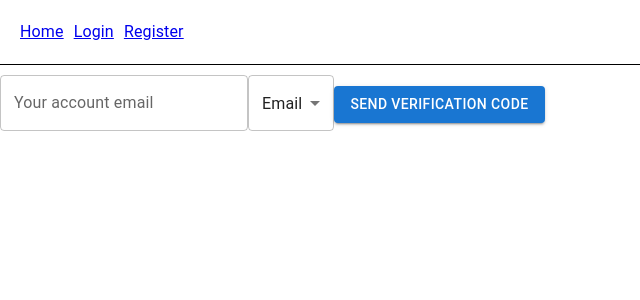
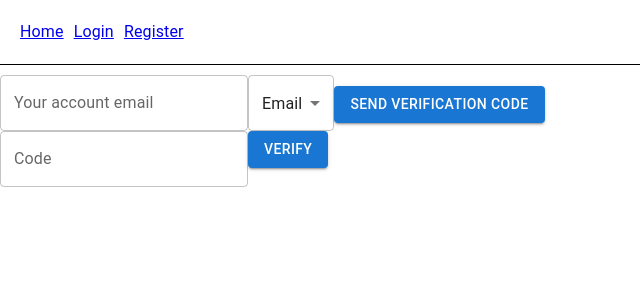
Before and after one commit to magley/sssscs, a React (Create React App) app in the folder front/sssscs/: page /verify in a window 1280 px wide. Shown: the top 300 px of the page, without its empty margins (0-640 px from the left). Built offline with nearby package versions, Linux system fonts and the light colour scheme.

Commit message:
feat(front): Add form for sending verification code

```diff
--- a/front/sssscs/src/verify/VerifyPage.tsx
+++ b/front/sssscs/src/verify/VerifyPage.tsx
@@ -1,19 +1,22 @@
 import { Box, Button, MenuItem, Select, TextField } from "@mui/material";
-import { useEffect } from "react";
+import { useEffect, useState } from "react";
 import { FieldValues, useForm } from "react-hook-form";
 import { useLocation } from "react-router-dom";
-import { VerificationCodeSendRequestDTO, VerificationMethod, VerifyPageRouterState } from "./VerifyService";
+import { VerificationCodeSendRequestDTO, VerificationCodeVerifyDTO, VerificationMethod, VerifyPageRouterState } from "./VerifyService";
 
 
 
 export const VerifyPage = () => {
     const { setValue, register, control, handleSubmit, formState: {errors}} = useForm({mode: 'all'});
-    const { state } = useLocation();
+    const { register: register2 } = useForm({mode: 'all'});
+    const { state: routerLocationState } = useLocation();
+    let [email, setEmail] = useState<string>("");
 
     useEffect(() => {
-        const stateV = state as VerifyPageRouterState;
-        let emailFromState: string | null = stateV?.email;
+        const state = routerLocationState as VerifyPageRouterState;
+        let emailFromState: string | null = state?.email;
         setValue('email', emailFromState);
+        setEmail(emailFromState);
     }, []);
 
     const sendCode = async (data: FieldValues) => {
@@ -24,12 +27,21 @@ export const VerifyPage = () => {
         }
 
         console.log(dto);
+        setEmail(data['email']);
+    }
+
+    const verifyCode = async (data: FieldValues) => {
+        const dto: VerificationCodeVerifyDTO = {
+            userEmail: email,
+            code: data['code'],
+        };
+
+        console.log(dto);
     }
 
     return (
         <>
             <Box component='form' noValidate onSubmit={handleSubmit(sendCode)}>
-
                 <TextField
                     type="email"
                     label="Your account email"
@@ -53,6 +65,25 @@ export const VerifyPage = () => {
                     Send Verification Code
                 </Button>
             </Box>
+
+            <Box component='form' noValidate onSubmit={handleSubmit(verifyCode)}>
+                <TextField
+                    label="Code"
+                    {...register('code', {
+                        required: 'Please enter the code',
+                        pattern: {
+                            value: /^[0-9]{6}$/,
+                            message: "Code must be 6-digits"
+                        }
+                    })}
+                    error={!!errors['code']}
+                    helperText={errors['code']?.message?.toString()}
+                    />
+
+                <Button variant="contained" type="submit">
+                    Verify
+                </Button>
+            </Box>
         </>
     )
 }
```
Also changed, not shown: front/sssscs/src/verify/VerifyService.ts (+8 -3 lines).
